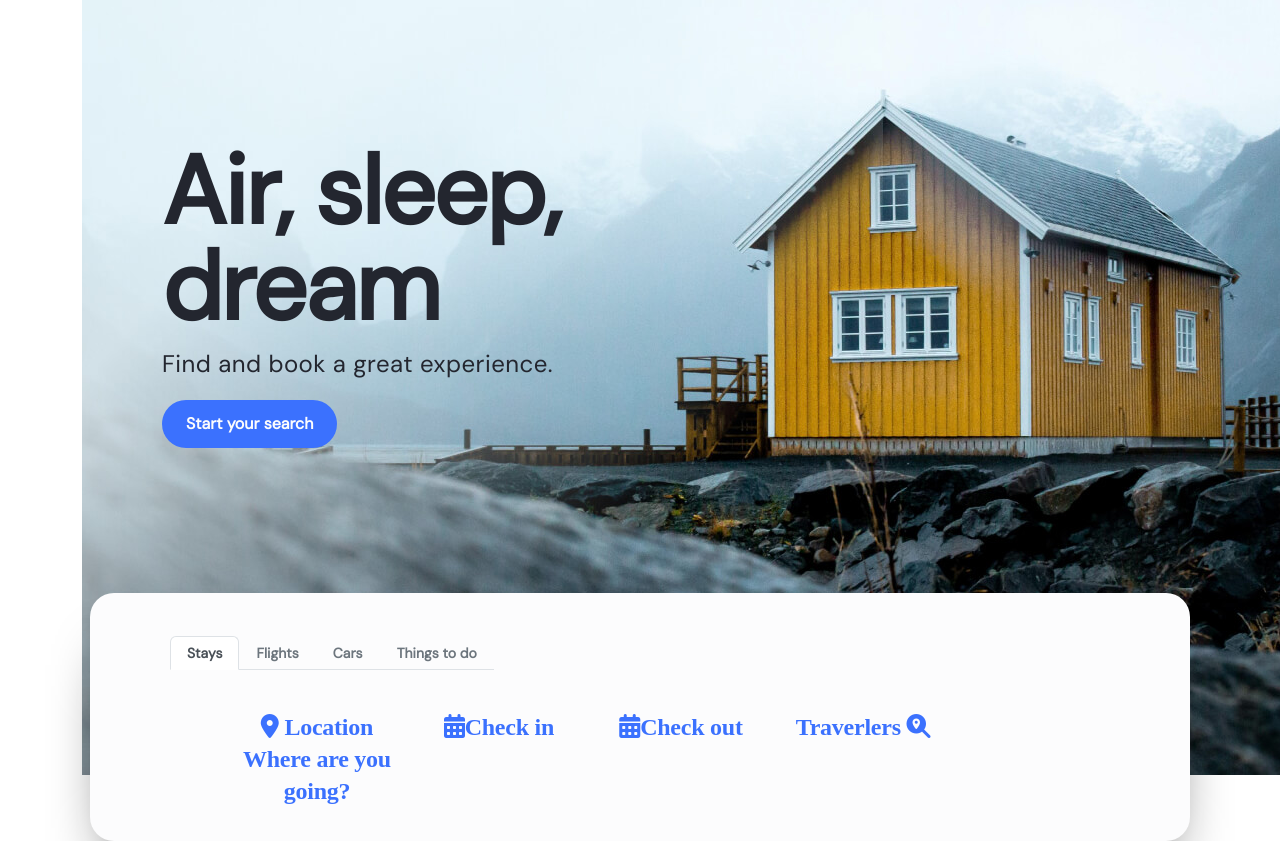
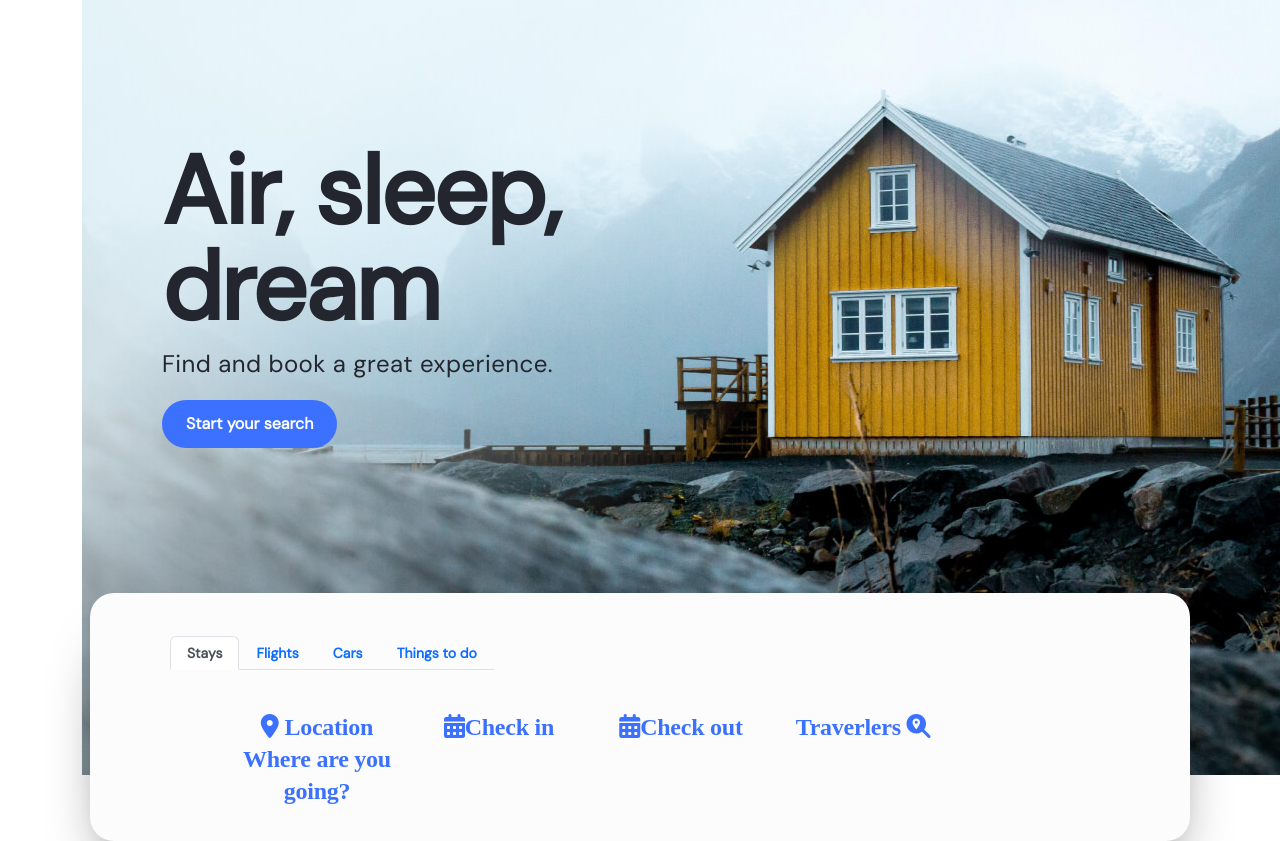
Before and after one commit to KienNguyen1911/ComputingProject, a Laravel app: page / in a window 1280 px wide; the page is wider, and only the part inside the window is pictured. Shown: the part 343-1184 px from the top of that part. Run offline with Laravel 9, Linux system fonts and the light colour scheme; grey boxes are pictures that could not be loaded.

```diff
--- a/resources/views/welcome.blade.php
+++ b/resources/views/welcome.blade.php
@@ -29,11 +29,10 @@
                       Traverlers
                     </a>
                     <ul class="dropdown-menu">
-                      <li><a class="dropdown-item" href="#">Stays</a></li>
-                      <li><a class="dropdown-item" href="#">Flights</a></li>
-                      <li><a class="dropdown-item" href="#">Cars</a></li>
-                      <li><hr class="dropdown-divider"></li>
-                      <li><a class="dropdown-item" href="#">Things to do</a></li>
+                      <li><a class="dropdown-item" href="#"><i class="fa-solid fa-comment-dots"></i>Stays</a></li>
+                      <li><a class="dropdown-item" href="#"><i class="fa-solid fa-ticket"></i>Flights</a></li>
+                      <li><a class="dropdown-item" href="#"><i class="fa-solid fa-car-side"></i>Cars</a></li>
+                      <li><a class="dropdown-item" href="#"><i class="fa-solid fa-list-check"></i>Things to do</a></li>
                     </ul>
                   </li>
                 </ul>
@@ -73,15 +72,16 @@
               <ul class="nav nav-tabs">
                 <li class="nav-item">
                   <a class="nav-link active" aria-current="page" href="#">Stays</a>
+                  <li><hr class="dropdown-divider"></li>
                 </li>
                 <li class="nav-item">
-                  <a class="nav-link disabled" href="#">Flights</a>
+                  <a class="nav-link" href="#">Flights</a>
                 </li>
                 <li class="nav-item">
-                  <a class="nav-link disabled" href="#">Cars</a>
+                  <a class="nav-link" href="#">Cars</a>
                 </li>
                 <li class="nav-item">
-                  <a class="nav-link disabled">Things to do</a>
+                  <a class="nav-link" href="#">Things to do</a>
                 </li>
               </ul>
               <div class="search-detail">
```
Also changed, not shown: 2 other files.
